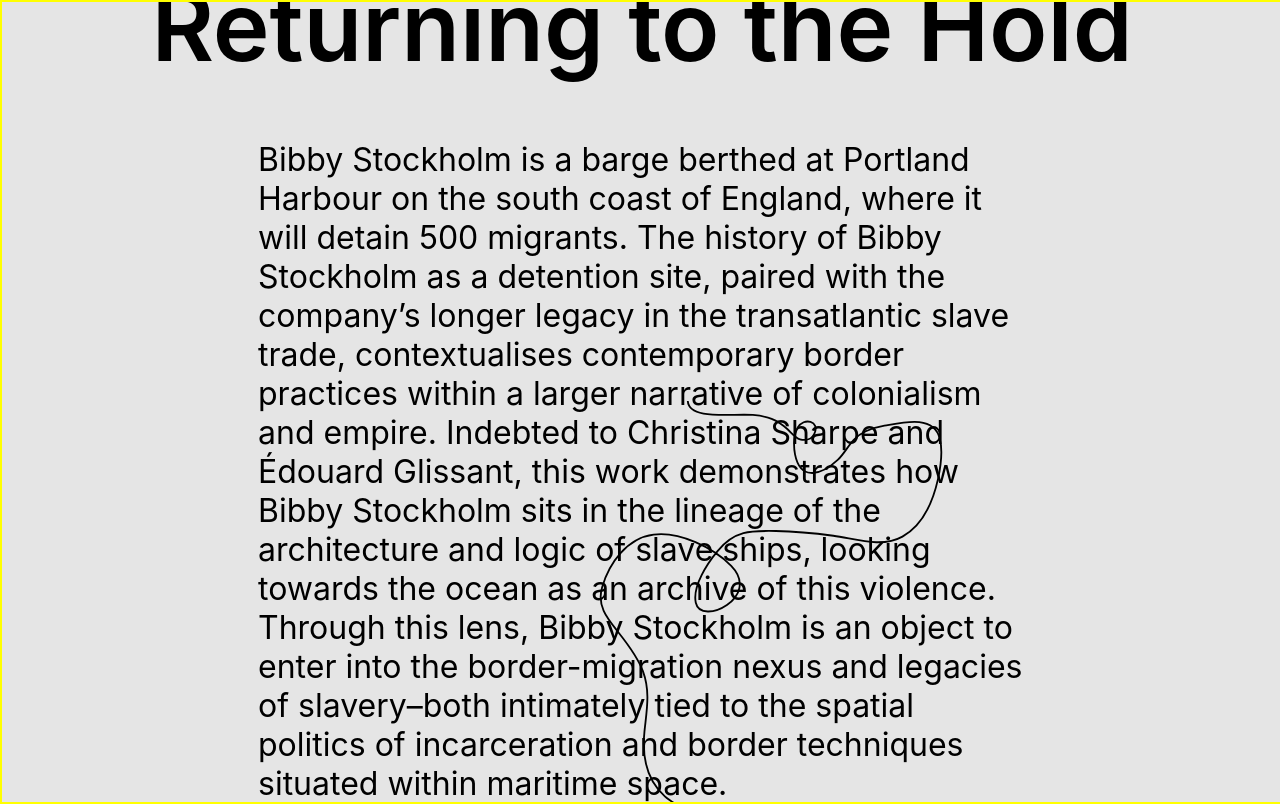
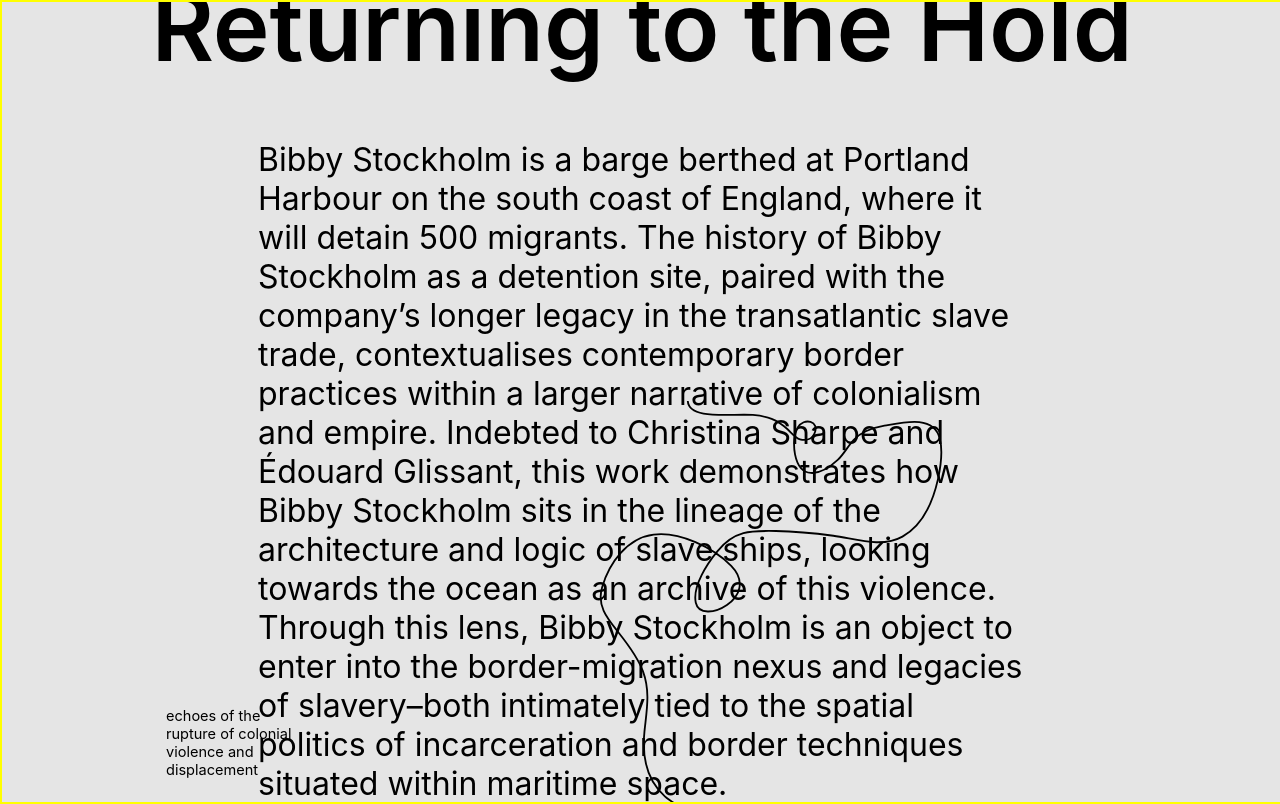
Before and after one commit to rowenadesilva/returningtothehold, a React (Create React App) app: page / in a window 1280 px wide. Built offline with nearby package versions, Linux system fonts and the light colour scheme.

Commit message:
added annotations

```diff
--- a/src/App.css
+++ b/src/App.css
@@ -111,5 +111,6 @@
 
 .annotation {
   position: absolute;
-  top: 10vh;
+  width: 150px;
+  transform: translateX(50%);
 }
--- /dev/null
+++ b/src/components/Annotation.js
@@ -0,0 +1,37 @@
+import React, { useEffect } from "react";
+import { useRef } from "react";
+import data from "../data/annotations.json";
+
+export default function Annotation(props) {
+  const annotationRef = useRef([]);
+
+  useEffect(() => {
+    highlight();
+  });
+
+  function highlight() {
+    const p = props.trackerPos;
+    console.log(p);
+
+    if (p > 50 && p < 80) {
+      console.log("Show"); //setArchiveDisplay("block");
+    } else {
+      // setArchiveDisplay("none");
+    }
+  }
+
+  return (
+    <div key={props.trackerPos}>
+      {data.annotations.map((annotation) => (
+        <div
+          className="annotation"
+          key={annotation.id}
+          style={{ offsetPath: "path('" + annotation.path + "')" }}
+          ref={(element) => annotationRef.current.push(element)}
+        >
+          {annotation.text}
+        </div>
+      ))}
+    </div>
+  );
+}
--- /dev/null
+++ b/src/data/annotations.json
@@ -0,0 +1,44 @@
+{
+    "annotations": [
+        {
+            "id": 1,
+            "text": "its arrivals and departures carry within them",
+            "path": "M972.6,722.9"
+        },
+        {
+            "id": 2,
+            "text": "echoes of the rupture of colonial violence and displacement",
+            "path": "M179.7,375.5"
+        },
+        {
+            "id": 3,
+            "text": "reiterating the legacy of the slave trade",
+            "path": "M427.2,1120.4"
+        },
+        {
+            "id": 4,
+            "text": "Across a vast expanse where histories multiply and resound,",
+            "path": "M588.9,1717.6"
+        },
+        {
+            "id": 5,
+            "text": "its past is not washed away but rather endlessly",
+            "path": "M64.3,2305.2"
+        },
+        {
+            "id": 6,
+            "text": "reconstituted",
+            "path": "M804.9,3483.2"
+        },
+        {
+            "id": 7,
+            "text": "By negating a beginning and an end the ocean appears atemporal",
+            "path": "M520.4,2819.1"
+        },
+        {
+            "id": 8,
+            "text": "concealing the markers which place us in time",
+            "path": "M67,4243.9"
+        }
+    ]
+}
--- a/src/pages/Scroll.js
+++ b/src/pages/Scroll.js
@@ -1,9 +1,8 @@
-import React, { useState } from "react";
-import { useEffect } from "react";
+import React, { useState, useEffect, useRef } from "react";
 import ArchiveCard from "../components/ArchiveCard";
 import LandingTitle from "../components/LandingTitle";
-import { ReactComponent as SVG } from '../assets/Line3text.svg';
-
+import Annotation from "../components/Annotation";
+import { ReactComponent as SVG } from "../assets/Line3text.svg";
 
 export default function ScrollSimple() {
   var yPos = 0;
@@ -11,41 +10,32 @@
   var maxYPos = 0;
   var scrollPosPrev = 0; //  checking down or upwards scroll
   var currentBall = null;
-  const [archiveDisplay, setArchiveDisplay] = useState("none");
   var prevYPos = 0;
   var prevWidth = 0;
   var addFirst = true;
+
+  const [archiveDisplay, setArchiveDisplay] = useState();
 
   useEffect(() => {
     const divRef = document.getElementById("container");
     divRef.scrollTop = 1;
     const trackerRef = document.getElementsByClassName("trackerRef");
     currentBall = document.getElementsByClassName("trackerRef")[0];
-    // currentBall.style.display = "block"
     const container = document.getElementsByClassName("respContainer");
     const svg = document.getElementsByClassName("line")[0];
 
     // RESIZE
     const resize = () => {
       var width = parseInt(getComputedStyle(svg).width, 10);
+
       //resize all dynamically added containers
       for (var i = 0; i < container.length; i++) {
         container[i].style.transform = "scale(" + width / 1406 + ")";
       }
+
       // update Y Position
-
       divRef.scrollTop += prevWidth - width;
       prevWidth = width;
-
-      // divRef.scrollTop = 0;
-      // yPos = 0;
-      // prevYPos = 0;
-      // SVGtracker = 1;
-      // scrollPosPrev = 0;
-      // currentBall = trackerRef[0];
-      // currentBall.style.offsetDistance = "0%"
-      // console.log(trackerRef)
-      // console.log(currentBall)
     };
     window.addEventListener("resize", resize);
     resize();
@@ -55,7 +45,7 @@
       addNewSVG(this); // dynamically adds new SVGs for infinite scroll
       updateTrackerPos(this); // updates tracker position with scroll
       checkEnd(this); // checks if tracker is at SVG end or beginning
-      //showCards();
+      showCards();
       scrollPosPrev = this.scrollTop; // reset scroll direction check
     });
 
@@ -89,7 +79,6 @@
       // get scrolled distance and add to tracker position on path
       var differenceY = context.scrollTop - scrollPosPrev;
       yPos = yPos + differenceY;
-      console.log(yPos);
 
       // speed tracker up / slow down when getting close to screen edge
       yPos = keepInWindow(yPos, context);
@@ -182,32 +171,33 @@
       }
       return yPos;
     };
+
+    function showCards() {
+      var d = currentBall.style.offsetDistance;
+      d = d.slice(0, -1);
+      d = parseFloat(d);
+
+      if (d > 50 && d < 80) {
+        console.log("Show");
+        //setArchiveDisplay("block");
+      } else {
+       // setArchiveDisplay("none");
+      }
+    }
   });
-  // const showCards = () => {
-  //   var d = currentBall.style.offsetDistance;
-  //   d = d.slice(0, -1);
-  //   d = parseFloat(d);
 
-  //   if (d > 50 && d < 80) {
-  //     setArchiveDisplay("block");
-  //   } else {
-  //     setArchiveDisplay("none");
-  //   }
-  // };
   return (
     <div>
-      {/* <ArchiveCard id="archive" show={archiveDisplay} /> */}
+      <ArchiveCard id="archive" show={archiveDisplay} />
       <div className="block" id="container">
         <div className="ul" data-current="0">
-          {/* <div className="annotation">
-            its arrivals and departures carry within them
-          </div> */}
           <LandingTitle />
           <div className="li">
             <div className="respContainer">
               <div className="trackerRef"></div>
+              <Annotation />
             </div>
-            <SVG className="line"/>
+            <SVG className="line" />
           </div>
         </div>
       </div>
```
Also changed, not shown: src/components/ArchiveCard.js (+6 -4 lines), src/data/archivecards.json (added, +36 -0 lines), src/assets/Line3text.svg.
